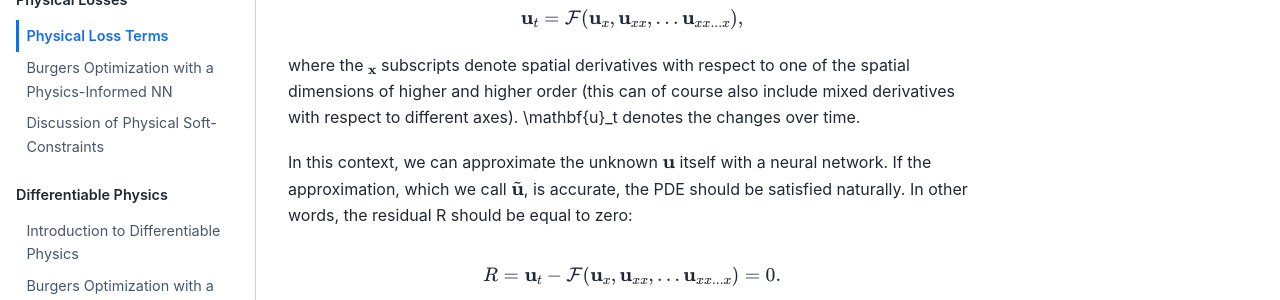
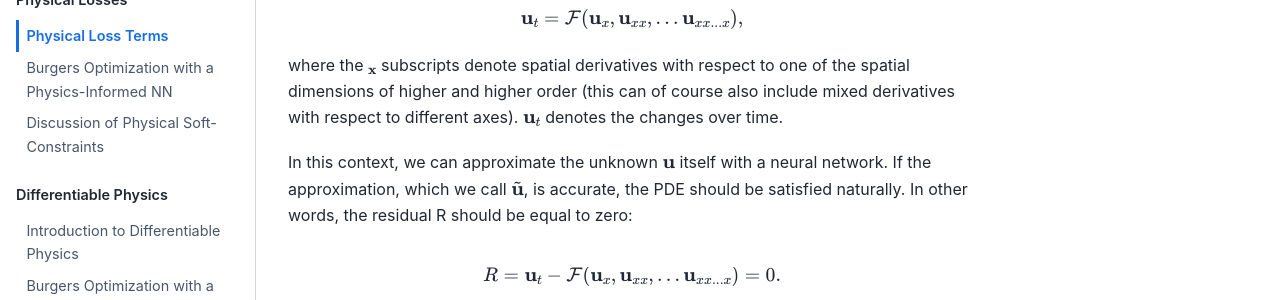
Before and after one commit to tum-pbs/pbdl-book, a Jupyter Book: the page built from physicalloss.md, in a window 1280 px wide and 900 px high, scrolled down 634 px. Shown: the part 205-505 px from the top of the window. Built offline with Jupyter Book 1.0.4 settings and Sphinx 7.4.7 and the Sphinx Book theme 1.1.4, drawn with Linux system fonts in a browser that asks for light colours; pages that are not in the unit, such as notebooks, are missing from menus; cross-references to code outside the pages are shown as plain code.

```diff
--- a/physicalloss.md
+++ b/physicalloss.md
@@ -29,7 +29,7 @@ $$
 $$
 
 where the $_{\mathbf{x}}$ subscripts denote spatial derivatives with respect to one of the spatial dimensions
-of higher and higher order (this can of course also include mixed derivatives with respect to different axes). \mathbf{u}_t denotes the changes over time.
+of higher and higher order (this can of course also include mixed derivatives with respect to different axes). $\mathbf{u}_t$ denotes the changes over time.
 
 In this context, we can approximate the unknown $\mathbf{u}$ itself with a neural network. If the approximation, which we call $\tilde{\mathbf{u}}$, is accurate, the PDE should be satisfied naturally. In other words, the residual R should be equal to zero:
 
```
